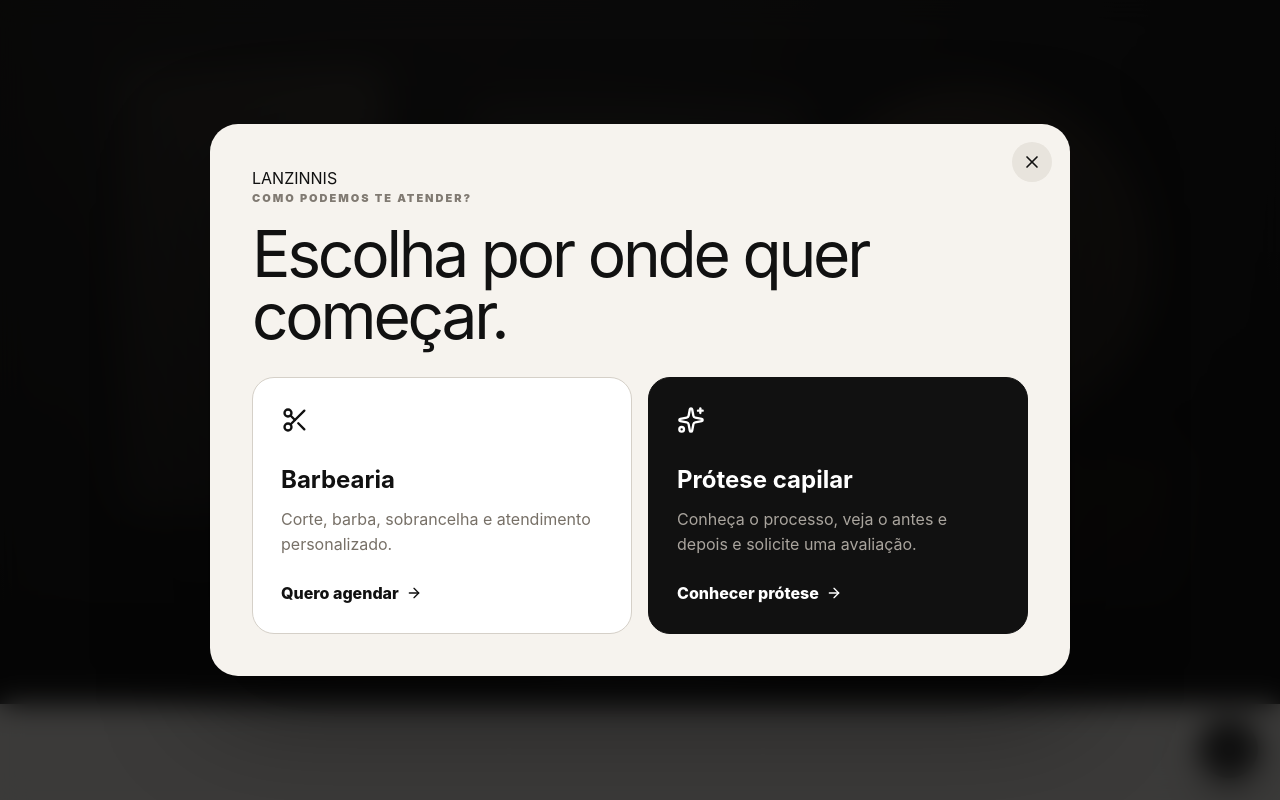
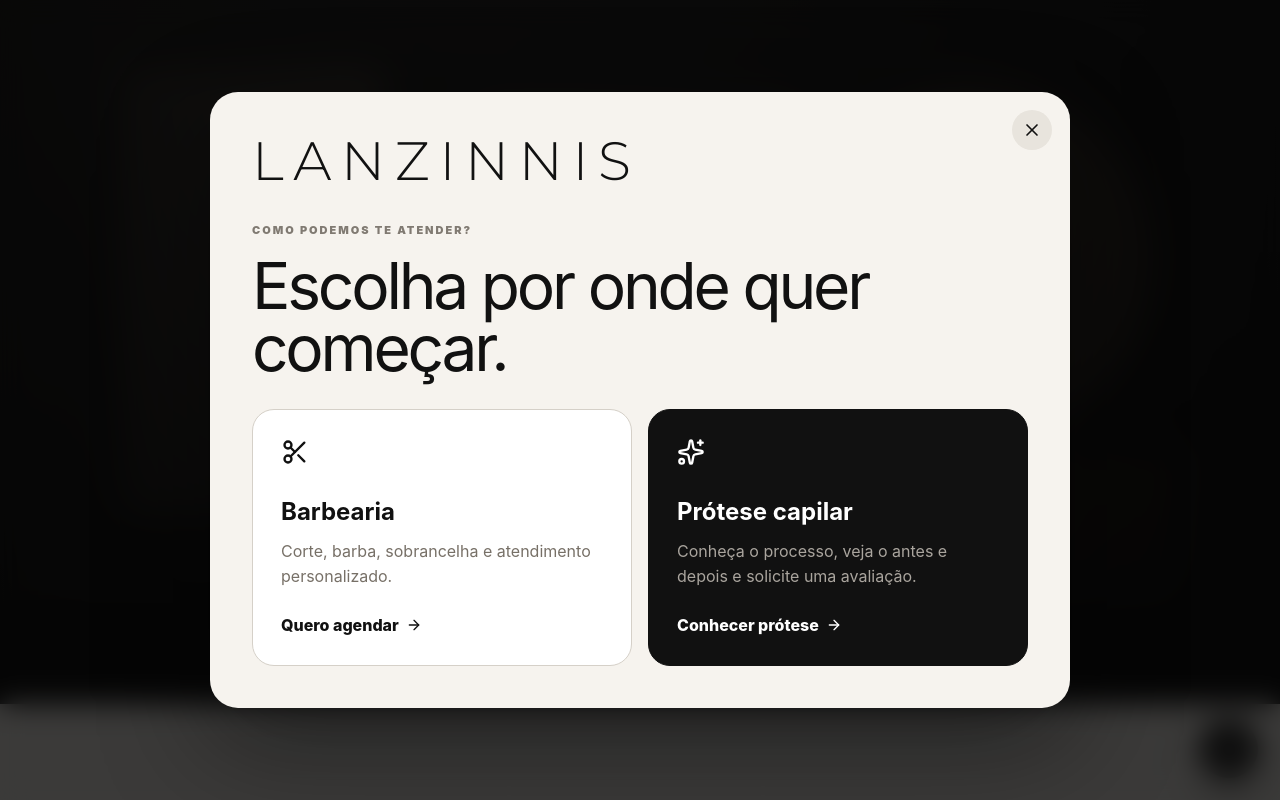
Before and after one commit to gustavoatenuos-cmd/EstruturaRenato-estrutura-site-barbaria-, a React (Vite) app: page / in a window 1280 px wide. Shown: the top 800 px of the page. Built offline with nearby package versions, Linux system fonts and the light colour scheme.

Commit message:
Refina wordmark e transicao suave do slider

```diff
--- a/src/index.css
+++ b/src/index.css
@@ -13,7 +13,7 @@
 
 .button{min-height:54px;border:0;border-radius:999px;padding:0 22px;display:inline-flex;align-items:center;justify-content:center;gap:9px;font-weight:850}.primary{background:#111;color:#fff}.light{background:#fff;color:#111}.mini-points{display:grid;gap:10px;margin:30px 0}.mini-points span{display:flex;align-items:center;gap:9px;font-weight:750}
 
-.slider-wrap{position:relative}.compare{position:relative;aspect-ratio:4/5;overflow:hidden;border-radius:26px;cursor:ew-resize;user-select:none;touch-action:none;background:#cfc8be;box-shadow:0 28px 80px rgba(0,0,0,.16)}.compare-image{position:absolute;inset:0;width:100%;height:100%;object-fit:cover}.compare-before{position:absolute;inset:0 auto 0 0;overflow:hidden}.compare-before-image{min-width:100%;width:100%}.compare-line{position:absolute;top:0;bottom:0;width:2px;background:#fff;transform:translateX(-50%);pointer-events:none}.compare-handle{position:absolute;top:50%;left:50%;transform:translate(-50%,-50%);width:52px;height:52px;border-radius:50%;display:grid;place-items:center;background:#fff;box-shadow:0 8px 28px rgba(0,0,0,.24)}.compare-label{position:absolute;top:18px;z-index:3;padding:8px 11px;border-radius:999px;background:rgba(0,0,0,.66);color:#fff;font-size:10px;font-weight:900;letter-spacing:.14em}.compare-label-left{left:18px}.compare-label-right{right:18px}.slider-note{margin-top:13px;font-size:12px;color:#746e66;text-align:center}
+.slider-wrap{position:relative}.compare{position:relative;aspect-ratio:4/5;overflow:hidden;border-radius:26px;cursor:ew-resize;user-select:none;touch-action:none;background:#cfc8be;box-shadow:0 28px 80px rgba(0,0,0,.16)}.compare-image{position:absolute;inset:0;width:100%;height:100%;object-fit:cover}.compare-before-soft{position:absolute;inset:0;pointer-events:none}.compare-line{position:absolute;top:0;bottom:0;width:1px;background:rgba(255,255,255,.58);transform:translateX(-50%);pointer-events:none;transition:background .2s ease}.compare-line.soft{box-shadow:0 0 18px rgba(255,255,255,.22)}.compare-handle{position:absolute;top:50%;left:50%;transform:translate(-50%,-50%);width:48px;height:48px;border-radius:50%;display:grid;place-items:center;background:rgba(255,255,255,.94);backdrop-filter:blur(8px);box-shadow:0 8px 28px rgba(0,0,0,.2)}.compare-label{position:absolute;top:18px;z-index:3;padding:8px 11px;border-radius:999px;background:rgba(0,0,0,.66);color:#fff;font-size:10px;font-weight:900;letter-spacing:.14em}.compare-label-left{left:18px}.compare-label-right{right:18px}.slider-note{margin-top:13px;font-size:12px;color:#746e66;text-align:center}
 
 .how{background:#111;color:#fff}.how .eyebrow{color:#9c968e}.steps{display:grid;grid-template-columns:repeat(3,1fr);gap:15px}.steps article{padding:30px;border:1px solid #2b2b2b;border-radius:22px;background:#171717}.steps b{font-size:12px;letter-spacing:.18em;color:#888}.steps h3{font-size:27px;margin:45px 0 10px}.steps p{color:#9b968f;line-height:1.6}.barber-section{background:#d9d2c8}.barber-call{display:grid;grid-template-columns:1fr auto;gap:40px;align-items:end}.barber-call h2{max-width:800px}.whatsapp-float{position:fixed;right:22px;bottom:22px;z-index:50;width:58px;height:58px;border-radius:50%;display:grid;place-items:center;background:#111;color:#fff;box-shadow:0 15px 38px rgba(0,0,0,.28)}
 
@@ -53,3 +53,28 @@
 .compare-tab:hover{transform:translateY(-1px);border-color:#111}
 .compare-tab.active{background:#111;color:#fff;border-color:#111}
 .slider-note strong{color:#111}
+
+
+.brand-wordmark{
+  font-family:"Montserrat",Arial,sans-serif;
+  font-weight:300;
+  letter-spacing:.18em;
+  line-height:1;
+  text-transform:uppercase;
+  white-space:nowrap;
+}
+.hero-wordmark{
+  color:#fff;
+  font-size:clamp(52px,8vw,118px);
+  text-shadow:0 12px 34px rgba(0,0,0,.28);
+}
+.modal-wordmark{
+  color:#111;
+  font-size:clamp(34px,5vw,54px);
+  margin-bottom:34px;
+}
+@media(max-width:560px){
+  .brand-wordmark{letter-spacing:.12em}
+  .hero-wordmark{font-size:clamp(42px,14vw,68px)}
+  .modal-wordmark{font-size:34px}
+}
```
